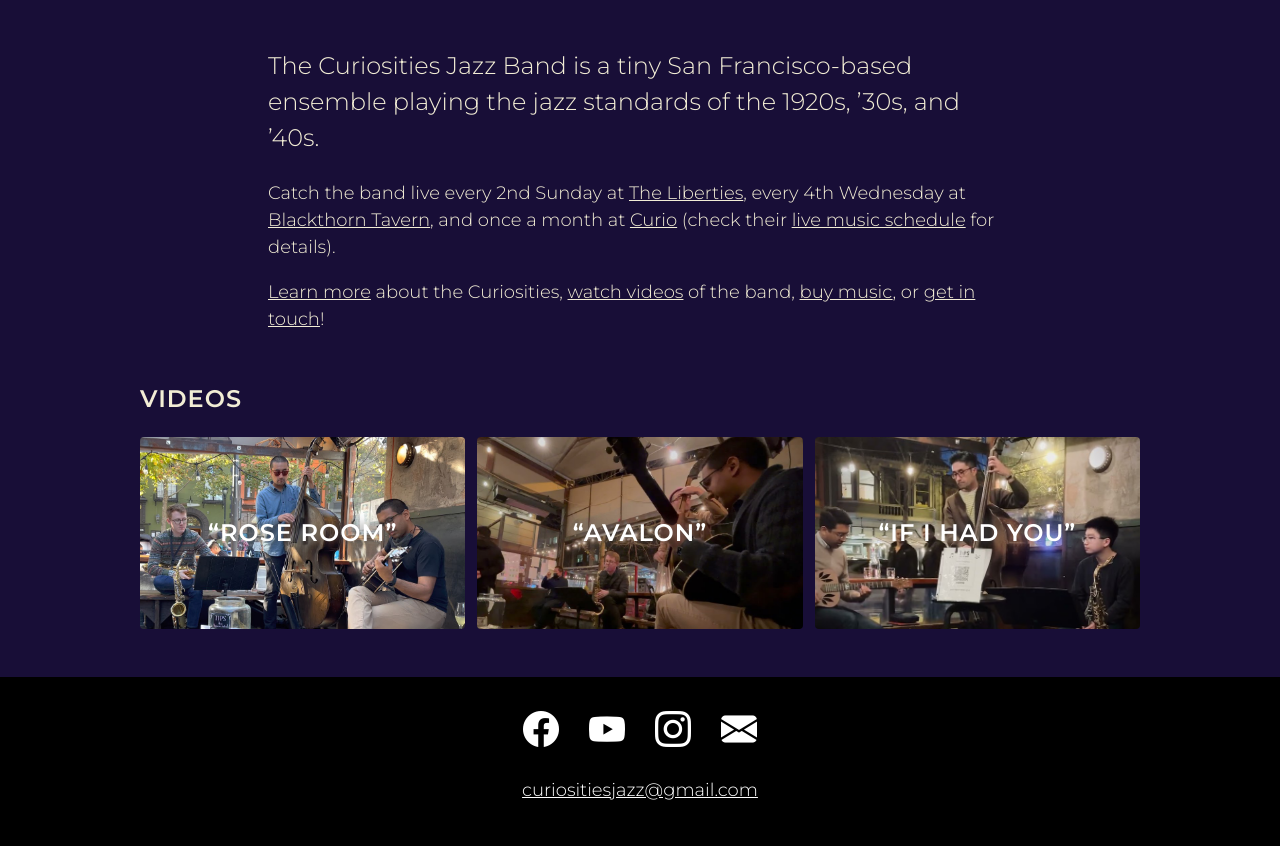
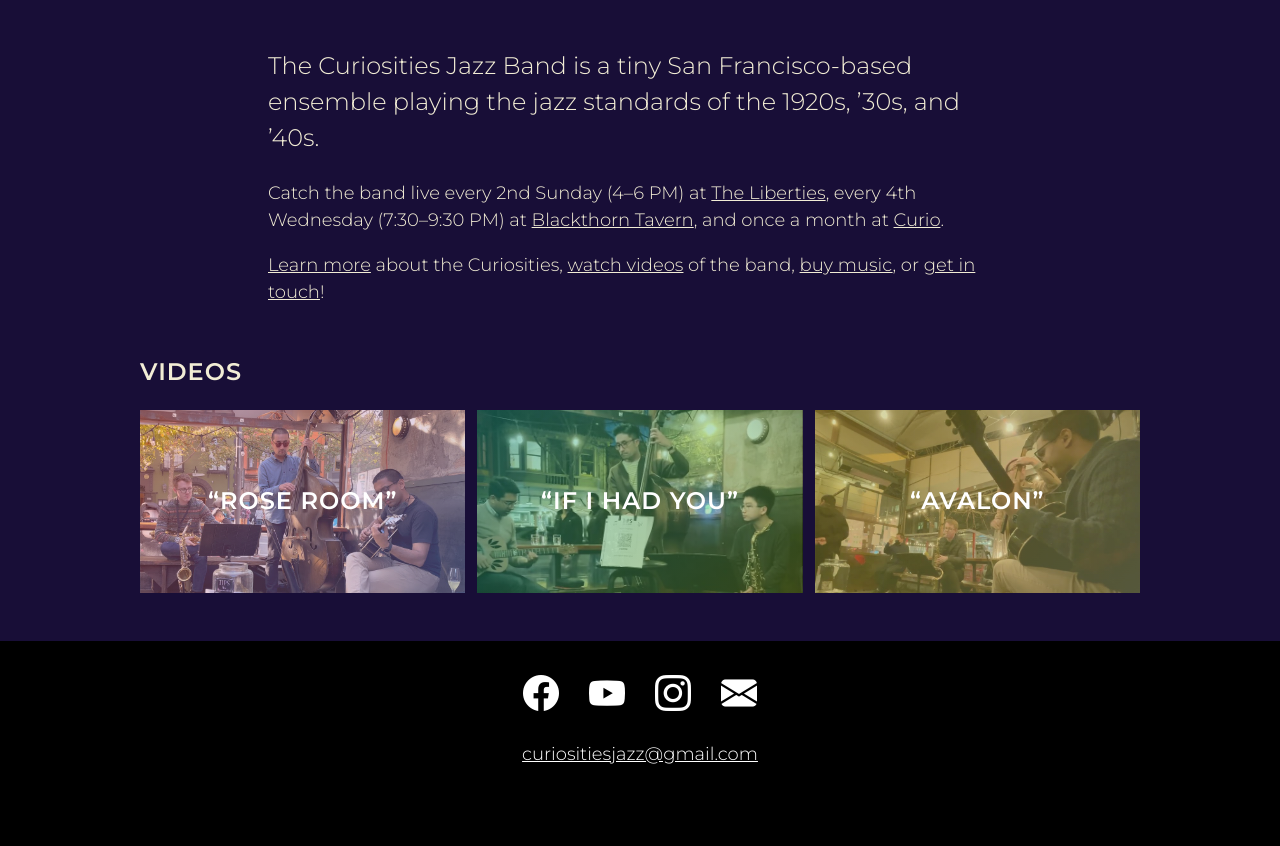
Before and after one commit to iamnirav/curiosities-website, a Jekyll site: the page built from index.html, in a window 1280 px wide. Shown: the part 752-1598 px from the top of the page. Built offline with Jekyll 4.4.1, drawn with Linux system fonts in a browser that asks for light colours; after the commit the page ends 1562 px from its top, so only the background shows below that.

Commit message:
make thumbnails pretty and use include

```diff
--- /dev/null
+++ b/_includes/thumbnail.html
@@ -0,0 +1,6 @@
+<li
+  style="background-image: linear-gradient(.35turn, rgba({{ include.left}}, .35), rgba({{ include.right }}, .35)), url('images/youtube-{{ include.title | slugify }}.jpg');">
+  <a href="https://www.youtube.com/watch?v={{ include.id }}" target="_blank">
+    “{{ include.title }}”
+  </a>
+</li>
--- a/index.html
+++ b/index.html
@@ -6,34 +6,18 @@
   </section>
   <section class="narrow">
     <h3>{{ site.description }}</h3>
-    <p>Catch the band live every 2nd Sunday at <a href="https://www.theliberties.com/" target="_blank">The
-        Liberties</a>, every 4th Wednesday at <a href="http://blackthornsf.com" target="_blank">Blackthorn Tavern</a>,
-      and once a month at <a href="https://www.curiobarsf.com/" target="_blank">Curio</a> (check their <a
-        href="https://www.curiobarsf.com/live-music" target="_blank">live music schedule</a> for details).</p>
+    <p>Catch the band live every 2nd Sunday (4–6 PM) at <a href="https://www.theliberties.com/" target="_blank">The
+        Liberties</a>, every 4th Wednesday (7:30–9:30 PM) at <a href="http://blackthornsf.com" target="_blank">Blackthorn Tavern</a>,
+      and once a month at <a href="https://www.curiobarsf.com/live-music" target="_blank">Curio</a>.</p>
     <p><a href="about.html">Learn more</a> about the Curiosities, <a href="media.html">watch videos</a> of the band, <a
         href="albums.html">buy music</a>, or <a href="contact.html">get in touch</a>!</p>
   </section>
   <section>
     <h2>Videos</h2>
     <ul class="gallery">
-      <li>
-        <a href="https://www.youtube.com/watch?v=wwFzVnB9wbM" target="_blank">
-          <img src="images/youtube-rose-room.jpg" alt="Thumbnail of a YouTube video" />
-          <h2>“Rose Room”</h2>
-        </a>
-      </li>
-      <li>
-        <a href="https://www.youtube.com/watch?v=eymEN3XNAi0" target="_blank">
-          <img src="images/youtube-avalon.jpg" alt="Thumbnail of a YouTube video" />
-          <h2>“Avalon”</h2>
-        </a>
-      </li>
-      <li>
-        <a href="https://www.youtube.com/watch?v=1bjHdlWVVZ0" target="_blank">
-          <img src="images/youtube-if-i-had-you.jpg" alt="Thumbnail of a YouTube video" />
-          <h2>“If I Had You”</h2>
-        </a>
-      </li>
+      {% include thumbnail.html id="wwFzVnB9wbM" title="Rose Room" left="230, 100, 101" right="145, 152, 229" %}
+      {% include thumbnail.html id="1bjHdlWVVZ0" title="If I Had You" left="0,176,155" right="150,201,61" %}
+      {% include thumbnail.html id="eymEN3XNAi0" title="Avalon" left="202,197,49" right="243,249,167" %}
     </ul>
   </section>
 </main>
--- a/styles/base.css
+++ b/styles/base.css
@@ -140,6 +140,10 @@
 
 ul.gallery li {
   position: relative;
+  padding-bottom: 56.25%;
+  background-position: center;
+  background-size: cover;
+
 }
 
 ul.gallery img {
@@ -152,7 +156,7 @@
 }
 
 ul.gallery h2 {
-  color: white;
+
   position: absolute;
   top: 0;
   width: 100%;
@@ -165,7 +169,21 @@
 }
 
 ul.gallery a {
-  color: #F2EDD5;
+  display: flex;
+  justify-content: center;
+  align-items: center;
+  color: white;
+  position: absolute;
+  top: 0;
+  left: 0;
+  right: 0;
+  bottom: 0;
+
+  font-family: var(--font-family-primary);
+  font-weight: 600;
+  letter-spacing: 1px;
+  font-size: 24px;
+  text-transform: uppercase;
   text-decoration: none;
 }
 
```
Also changed, not shown: media.html (+7 -42 lines).
